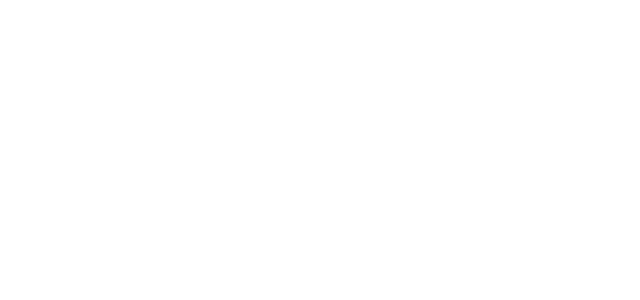
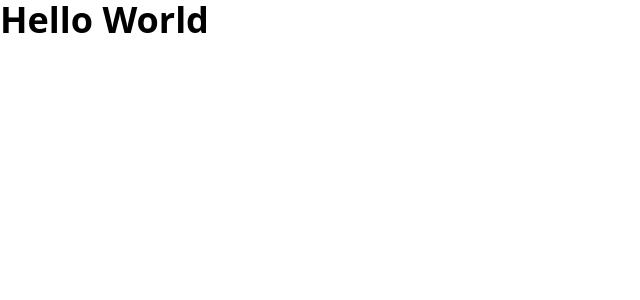
Before and after one commit to mikelisrael/doctor-portfolio-next, a Next.js app: page / in a window 1280 px wide. Shown: the top 300 px of the page, without its empty margins (0-640 px from the left). Built offline with nearby package versions, Linux system fonts and the light colour scheme.

Commit message:
testing commit

```diff
--- a/pages/index.js
+++ b/pages/index.js
@@ -10,7 +10,9 @@
         <link rel="icon" href="/favicon.ico" />
       </Head>
 
-      <main></main>
+      <main>
+        <h1 className="text-4xl font-bold">Hello World</h1>
+      </main>
     </>
   );
 }
```
